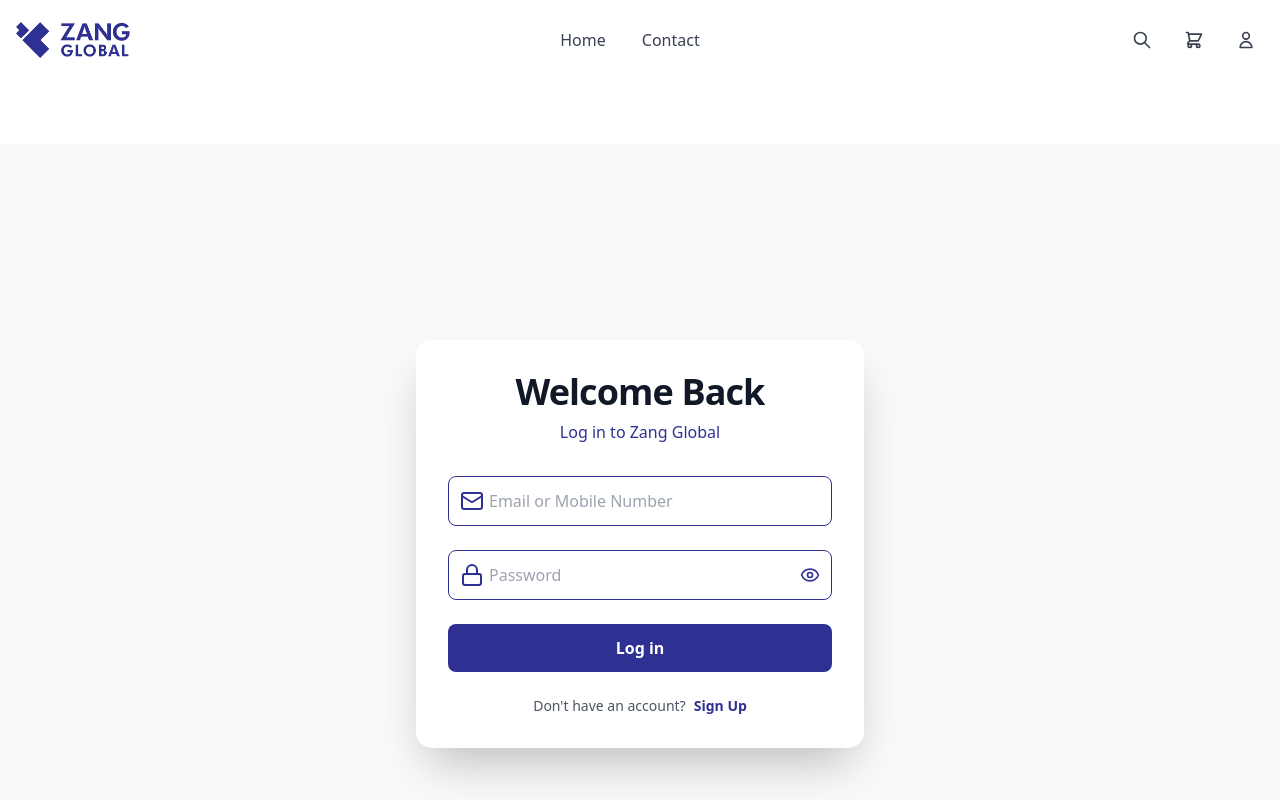
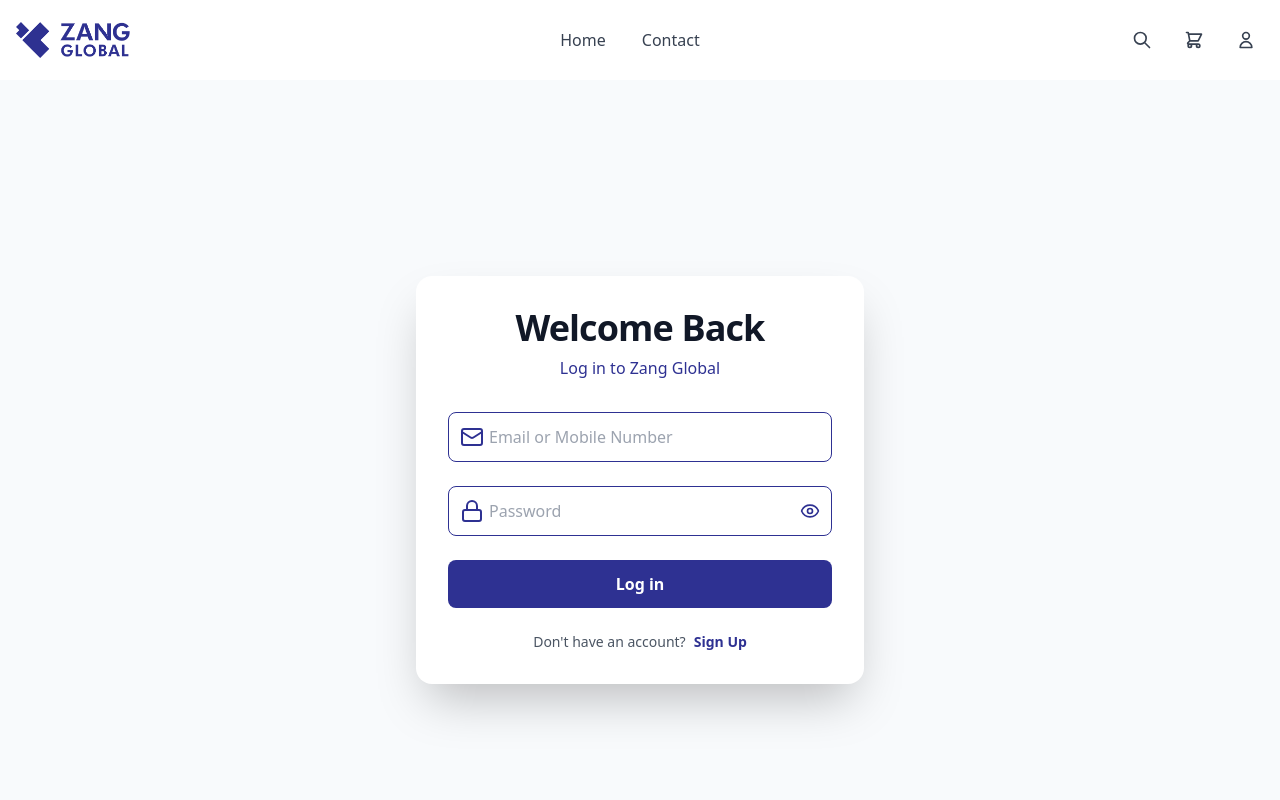
Before and after one commit to dmahub-tech/zangglobal, a React (Vite) app: page /login in a window 1280 px wide. Shown: the top 800 px of the page. Built offline with nearby package versions, Linux system fonts and the light colour scheme.

Commit message:
final push

```diff
--- a/src/pages/user/login.jsx
+++ b/src/pages/user/login.jsx
@@ -37,7 +37,7 @@
   return (
     <>
       {/* <SEOComponent /> */}
-      <div className="min-h-screen bg-slate-50 flex items-center justify-center p-4 mt-16">
+      <div className="min-h-screen bg-slate-50 flex items-center justify-center p-4">
 
         <motion.div
           className="w-full max-w-md bg-white shadow-2xl rounded-2xl overflow-hidden"
```
Also changed, not shown: vercel.json.
